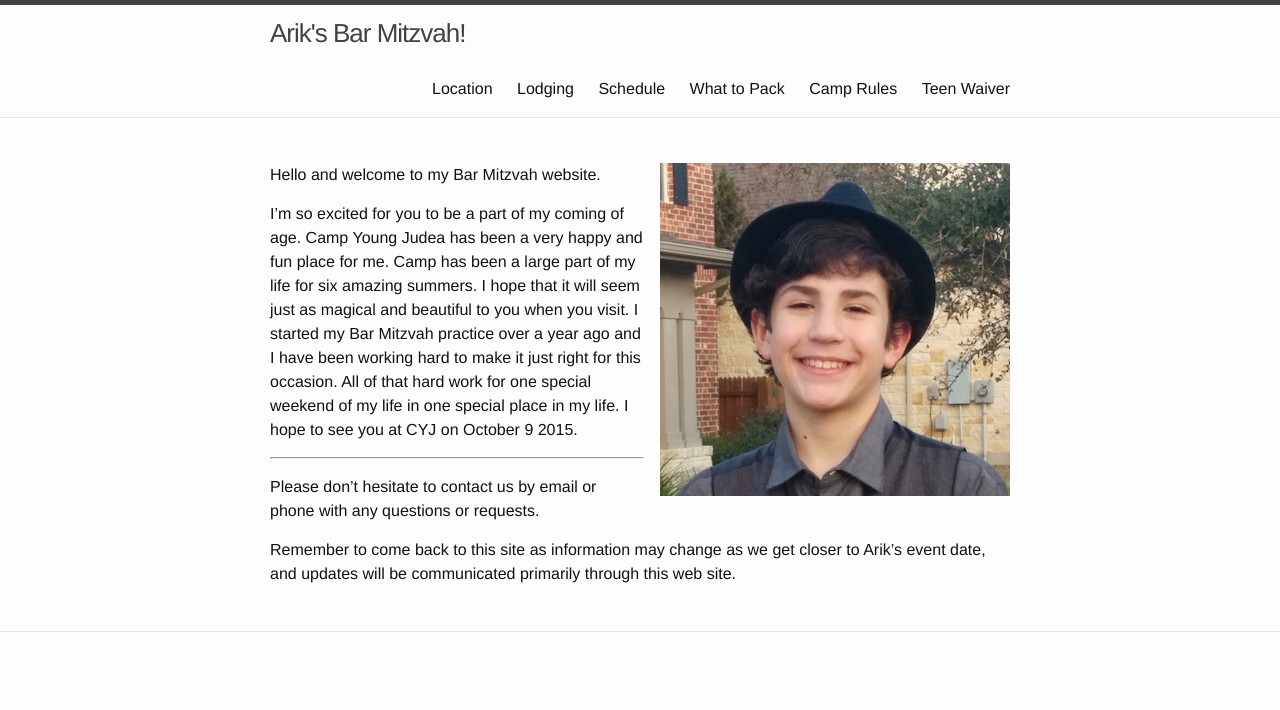
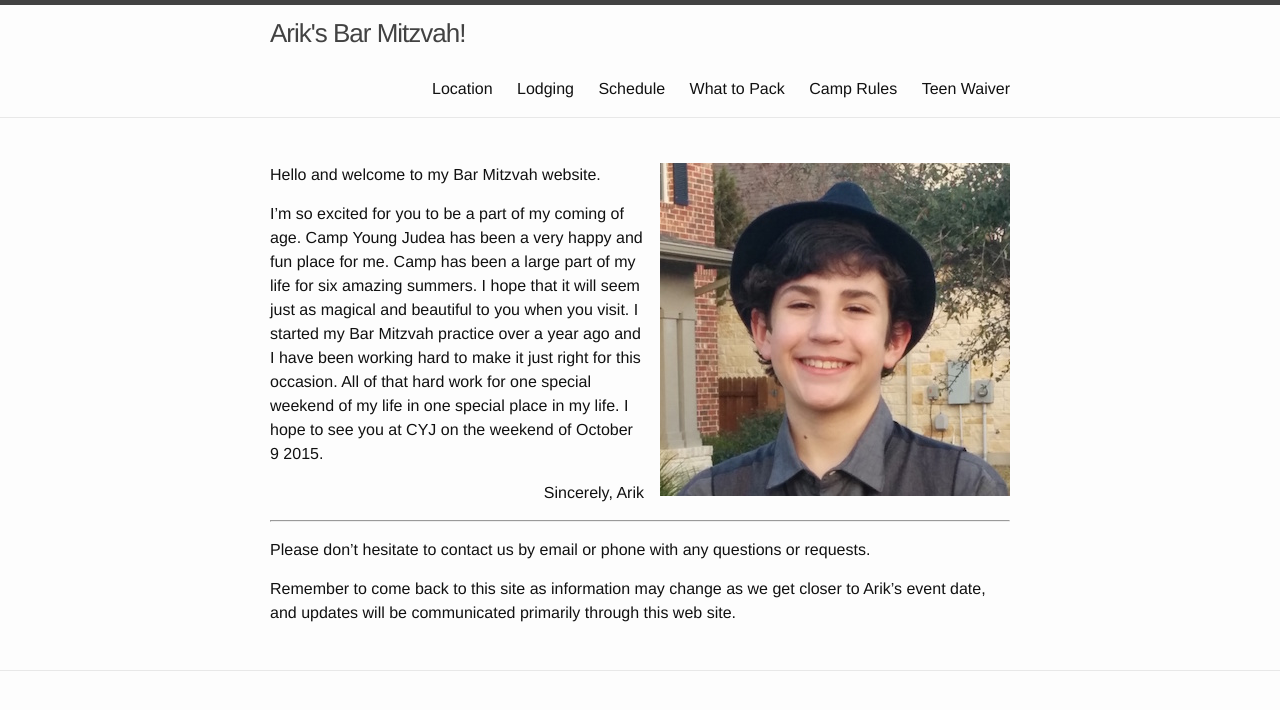
Before and after one commit to eitansuez/arik, a Jekyll site: the page built from index.md, in a window 1280 px wide. Shown: the top 710 px of the page. Built offline with Jekyll 4.4.1, drawn with Linux system fonts in a browser that asks for light colours.

Commit message:
signature + weekend of..

```diff
--- a/index.md
+++ b/index.md
@@ -6,7 +6,9 @@ layout: default
 
 Hello and welcome to my Bar Mitzvah website.
 
-I'm so excited for you to be a part of my coming of age. Camp Young Judea has been a very happy and fun place for me. Camp has been a large part of my life for six amazing summers. I hope that it will seem just as magical and beautiful to you when you visit. I started my Bar Mitzvah practice over a year ago and I have been working hard to make it just right for this occasion. All of that hard work for one special weekend of my life in one special place in my life. I hope to see you at CYJ on October 9 2015.
+I'm so excited for you to be a part of my coming of age. Camp Young Judea has been a very happy and fun place for me. Camp has been a large part of my life for six amazing summers. I hope that it will seem just as magical and beautiful to you when you visit. I started my Bar Mitzvah practice over a year ago and I have been working hard to make it just right for this occasion. All of that hard work for one special weekend of my life in one special place in my life. I hope to see you at CYJ on the weekend of October 9 2015.
+
+<p style="text-align: right">Sincerely, Arik</p>
 
 ----
 
```
